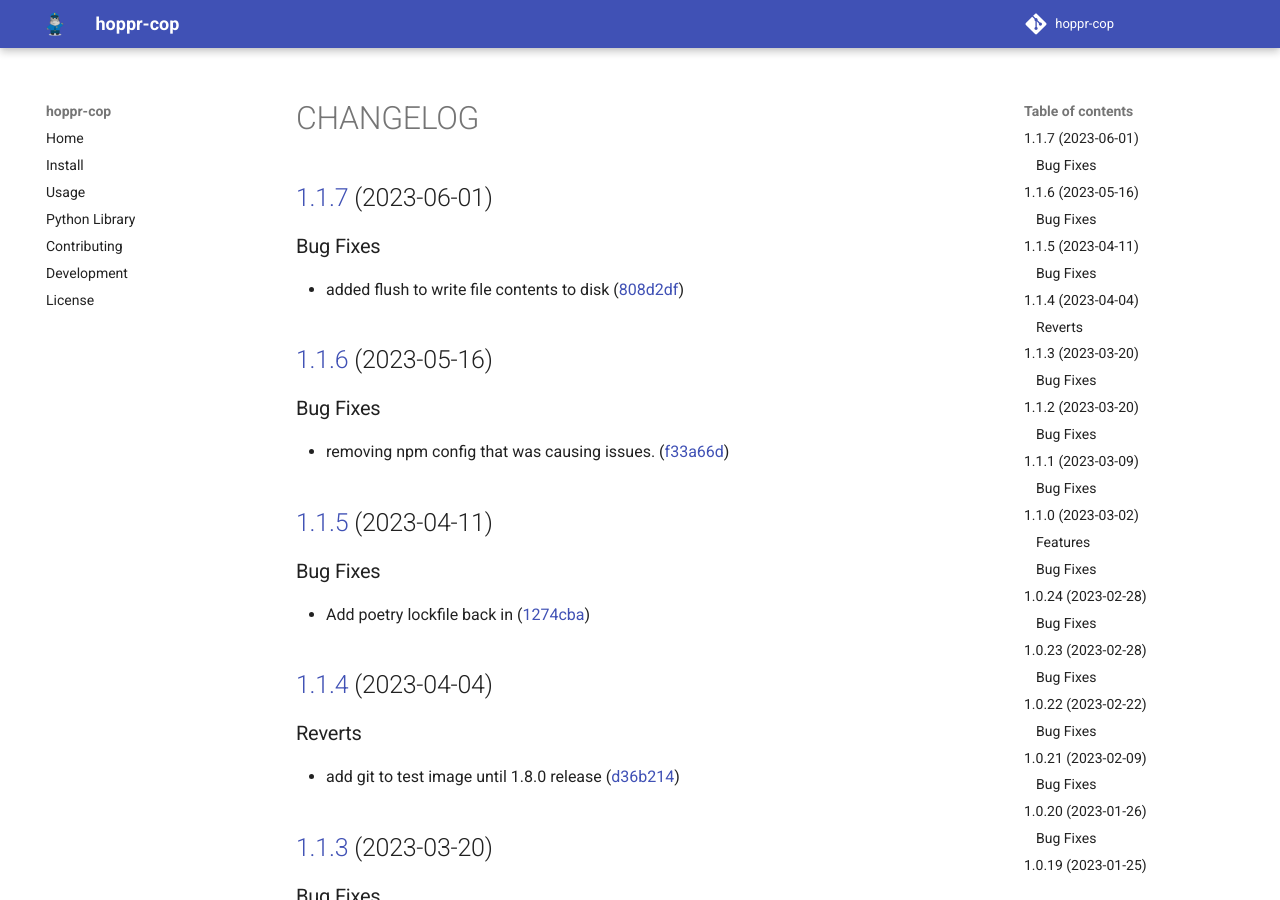
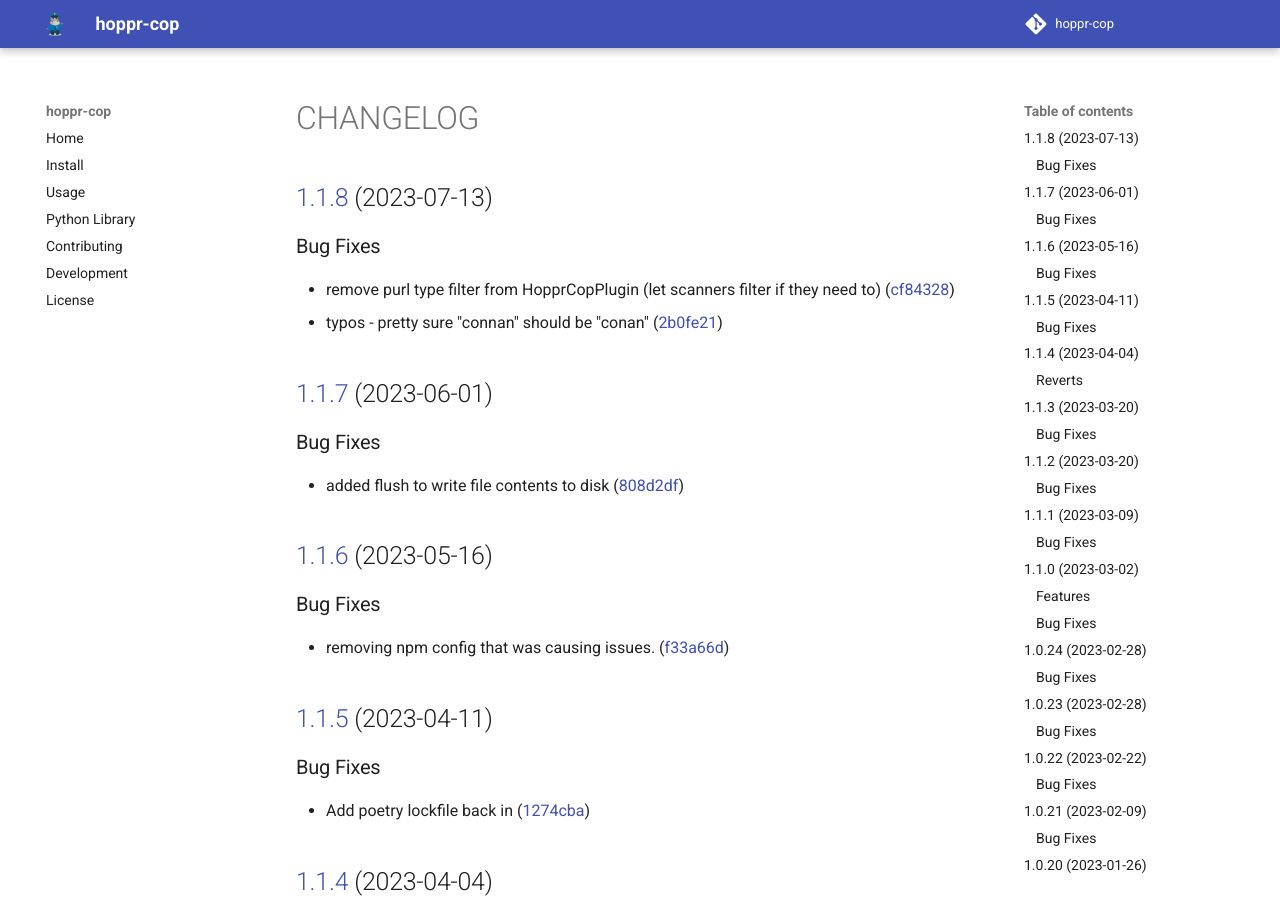
Before and after one commit to lmco/hoppr-cop, an MkDocs documentation site: the page built from docs/CHANGELOG.md, in a window 1280 px wide and 900 px high. Built offline with MkDocs 1.6.1 and Material for MkDocs 9.7.7, drawn with Linux system fonts in a browser that asks for light colours; comment, search, counter and statistics services are not loaded.

Commit message:
chore(release): 1.1.8
## [1.1.8](https://gitlab.com/hoppr/hoppr-cop/compare/v1.1.7...v1.1.8) (2023-07-13)

### Bug Fixes

* remove purl type filter from HopprCopPlugin (let scanners filter if they need to) ([cf84328](https://gitlab.com/hoppr/hoppr-cop/commit/cf84328f043dc315f4be9b6024c8c7d9f398a09e))
* typos - pretty sure "connan" should be "conan" ([2b0fe21](https://gitlab.com/hoppr/hoppr-cop/commit/2b0fe21957338d3717a475332803d03add7b86ff))

```diff
--- a/docs/CHANGELOG.md
+++ b/docs/CHANGELOG.md
@@ -1,3 +1,11 @@
+## [1.1.8](https://gitlab.com/hoppr/hoppr-cop/compare/v1.1.7...v1.1.8) (2023-07-13)
+
+
+### Bug Fixes
+
+* remove purl type filter from HopprCopPlugin (let scanners filter if they need to) ([cf84328](https://gitlab.com/hoppr/hoppr-cop/commit/cf84328f043dc315f4be9b6024c8c7d9f398a09e))
+* typos - pretty sure "connan" should be "conan" ([2b0fe21](https://gitlab.com/hoppr/hoppr-cop/commit/2b0fe21957338d3717a475332803d03add7b86ff))
+
 ## [1.1.7](https://gitlab.com/hoppr/hoppr-cop/compare/v1.1.6...v1.1.7) (2023-06-01)
 
 
--- a/hopprcop/__init__.py
+++ b/hopprcop/__init__.py
@@ -1,2 +1,2 @@
 """bom vulnerability scanners"""
-__version__ = "1.1.7"
+__version__ = "1.1.8"
--- a/pyproject.toml
+++ b/pyproject.toml
@@ -1,6 +1,6 @@
 [tool.poetry]
 name = "hoppr-cop"
-version = "1.1.7"
+version = "1.1.8"
 description = ""
 authors = ["kganger <keith.e.ganger@lmco.com>"]
 license = "MIT"
```
